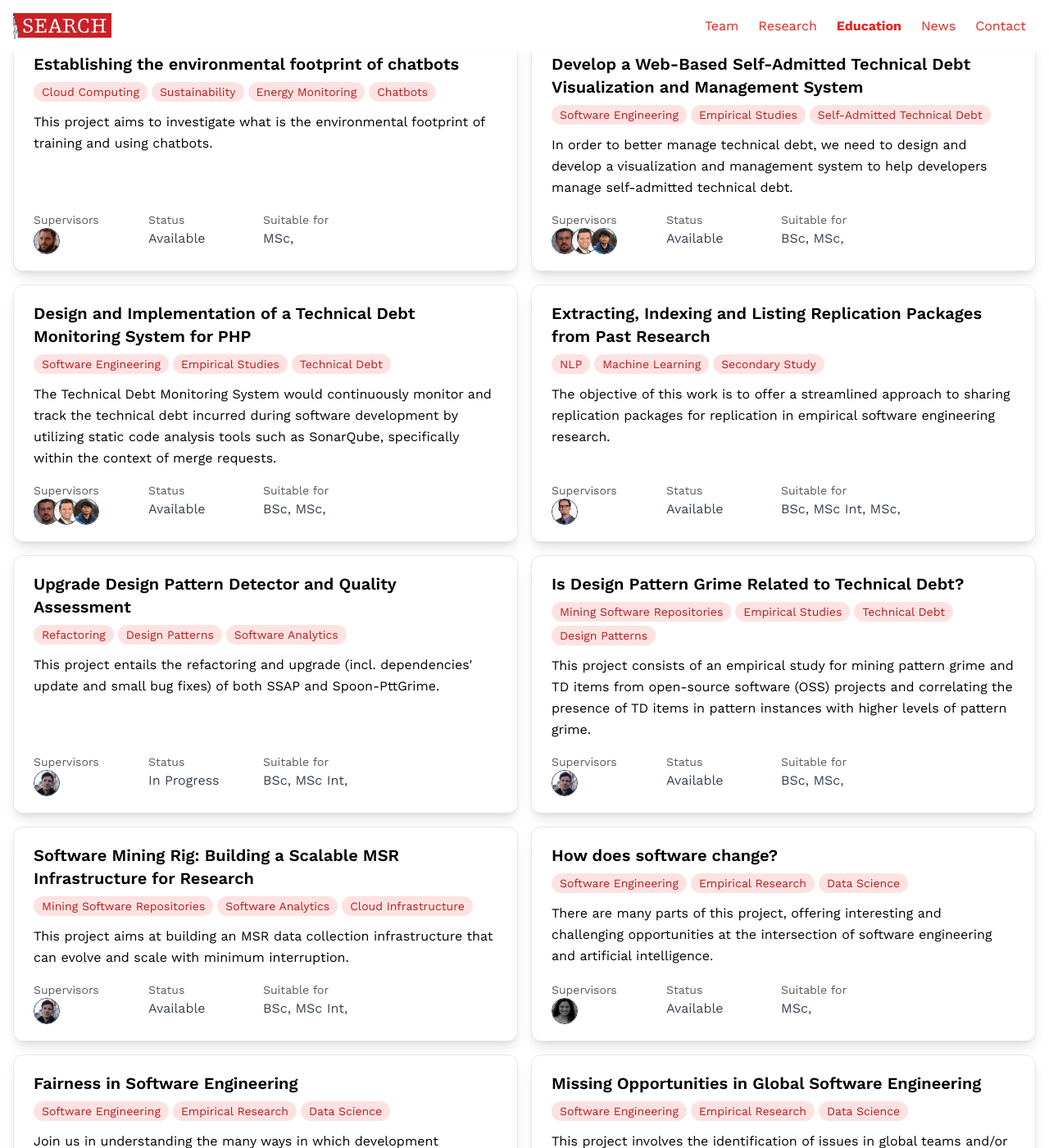
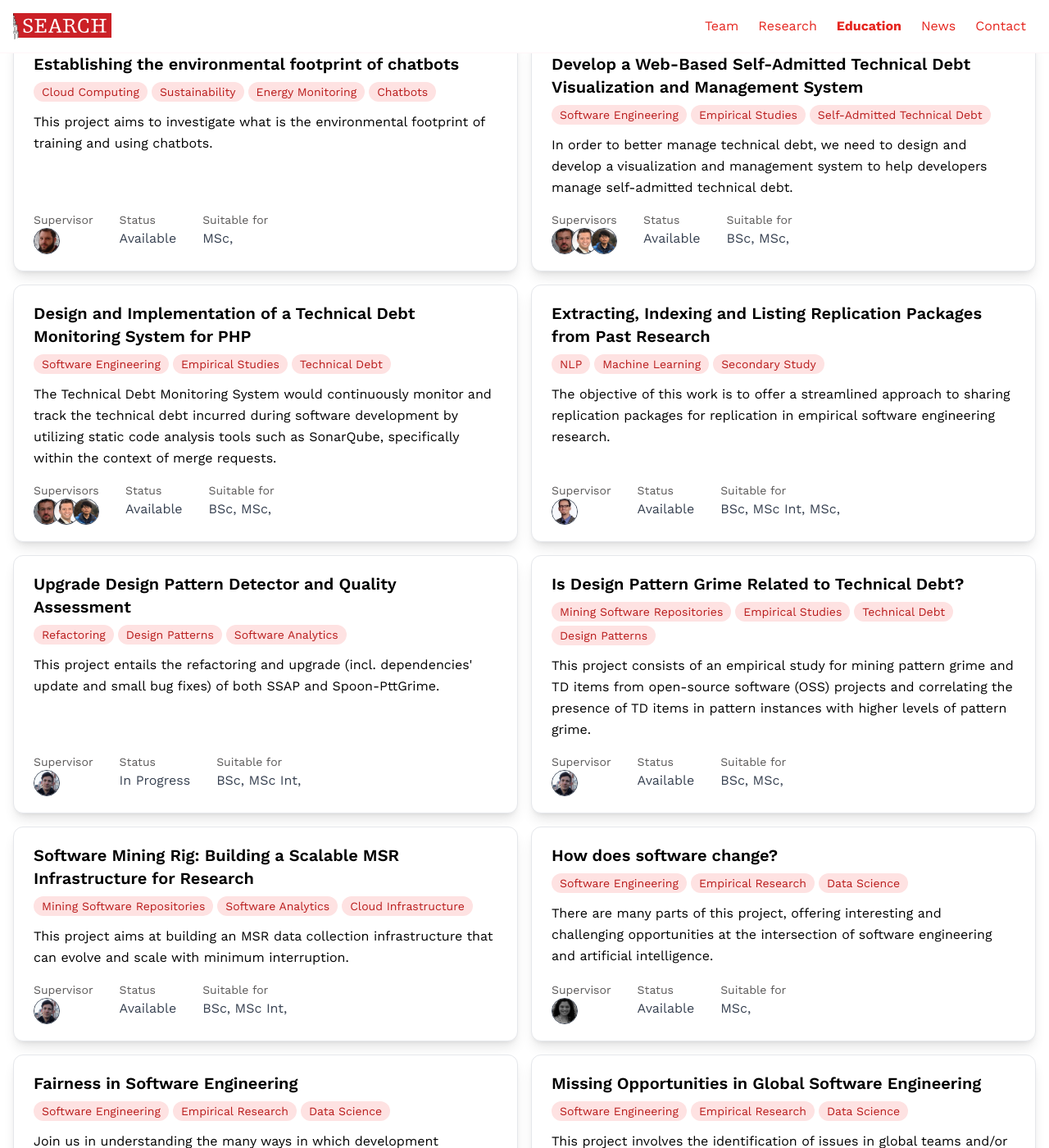
Before and after one commit to search-rug/search-rug.github.io, a Jekyll site: the page built from education.md, in a window 1280 px wide and 1400 px high, scrolled down 561 px. Shown: the whole window at 82% size. Built offline with Jekyll 4.4.1, drawn with Linux system fonts in a browser that asks for light colours; nearby versions of some CDN libraries; some web fonts are replaced; some of the changed text lies outside the part shown.

Commit message:
fix: spacing around supervisors

```diff
--- a/_includes/student-project-card.html
+++ b/_includes/student-project-card.html
@@ -18,10 +18,10 @@
       {% endif %}
     </p>
 
-    <div class="flex gap-10">
+    <div class="mt-0 flex gap-8">
 
-      <div class="flex-col hidden sm:flex" style="min-width: 100px;">
-        <p class="text-sm">Supervisors</p>
+      <div class="flex-col hidden sm:flex">
+        <p class="text-sm">{% if project.supervisors.size > 1 %} Supervisors {% else %} Supervisor {% endif %}</p>
         <p class="font-medium flex -space-x-2">
           {% for member_email in project.supervisors %}
             {% assign member = site.team | where_exp: "m", "m.contact.email == member_email" | first %}
@@ -30,14 +30,14 @@
         </p>
       </div>
 
-      <div style="min-width: 100px;">
+      <div>
         <p class="text-sm">Status</p>
         <p class="text-gray-700">
           {{ project.status }}
         </p>
       </div>
 
-      <div style="min-width: 100px;">
+      <div>
         <p class="text-sm">Suitable for</p>
         <p class="text-gray-700">
           <!--TODO: get rid of trailing commas-->
```
